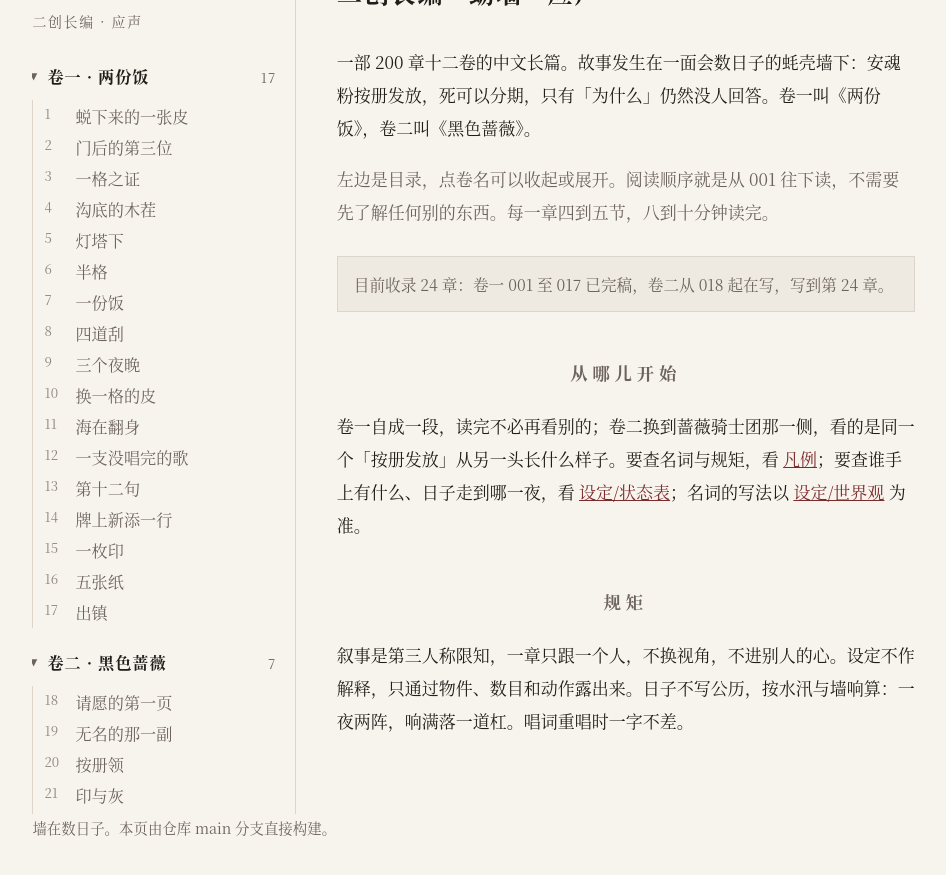
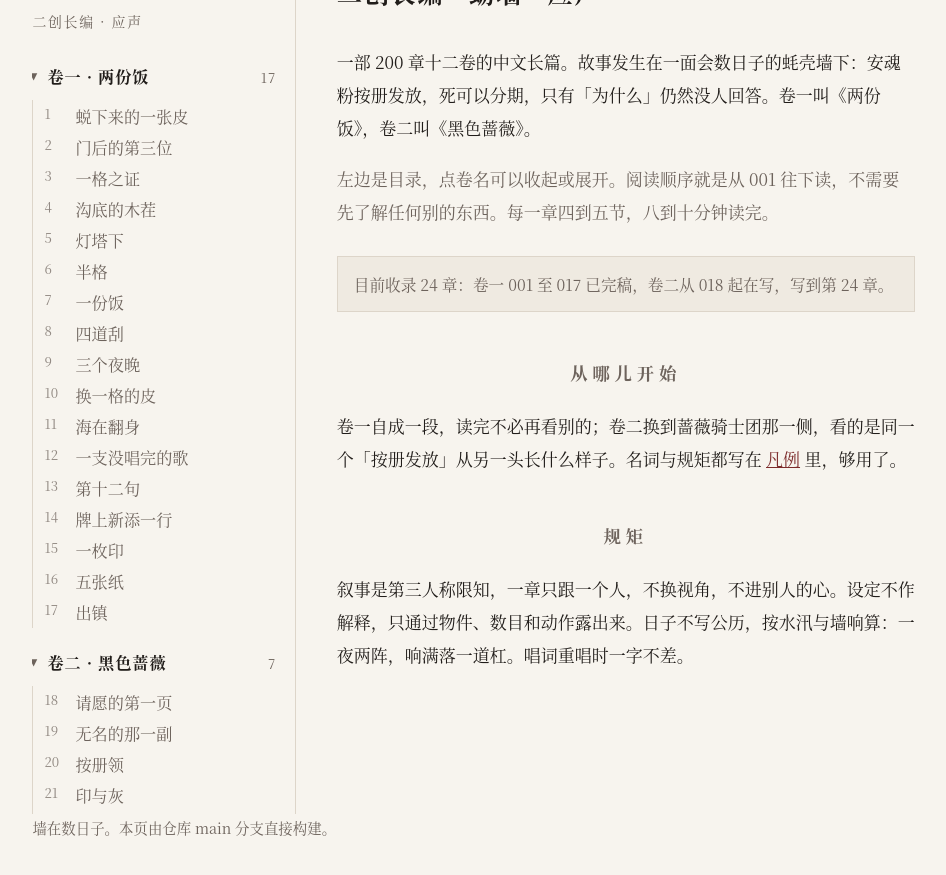
Before and after one commit to oyster-wall/oyster-wall.github.io, a Jekyll site: the page built from index.md, in a window 1280 px wide and 900 px high, scrolled down 66 px. Shown: the top 875 px of the window, without its empty margins (101-1047 px from the left). Built offline with Jekyll 4.4.1, drawn with Linux system fonts in a browser that asks for light colours.

Commit message:
设定目录不进站点；侧栏滚动条藏掉，首页去掉指向工作文档的链接

```diff
--- a/_config.yml
+++ b/_config.yml
@@ -6,6 +6,7 @@
   hard_wrap: false
 exclude:
   - README.md
+  - 设定
   - 工作笔记
   - node_modules
   - vendor
--- a/assets/style.css
+++ b/assets/style.css
@@ -39,11 +39,15 @@
   align-self: start;
   max-height: calc(100vh - 2.8rem);
   overflow-y: auto;
+  scrollbar-width: none;
+  -ms-overflow-style: none;
   padding-bottom: 1.4rem;
   border-right: 1px solid var(--rule);
   padding-right: 1.1rem;
   font-size: .95rem;
 }
+
+.side::-webkit-scrollbar { width: 0; height: 0; display: none; }
 
 .brand {
   display: block;
@@ -210,5 +214,6 @@
     padding-bottom: .9rem;
   }
   details.vol { margin-bottom: .4rem; }
-  .side ul { max-height: 46vh; overflow-y: auto; }
+  .side ul { max-height: 46vh; overflow-y: auto; scrollbar-width: none; }
+  .side ul::-webkit-scrollbar { width: 0; display: none; }
 }
--- a/index.md
+++ b/index.md
@@ -15,7 +15,7 @@
 
 ## 从哪儿开始
 
-卷一自成一段，读完不必再看别的；卷二换到蔷薇骑士团那一侧，看的是同一个「按册发放」从另一头长什么样子。要查名词与规矩，看 [凡例](about.html)；要查谁手上有什么、日子走到哪一夜，看 [设定/状态表](设定/状态表.html)；名词的写法以 [设定/世界观](设定/世界观.html) 为准。
+卷一自成一段，读完不必再看别的；卷二换到蔷薇骑士团那一侧，看的是同一个「按册发放」从另一头长什么样子。名词与规矩都写在 [凡例](about.html) 里，够用了。
 
 ## 规矩
 
```
